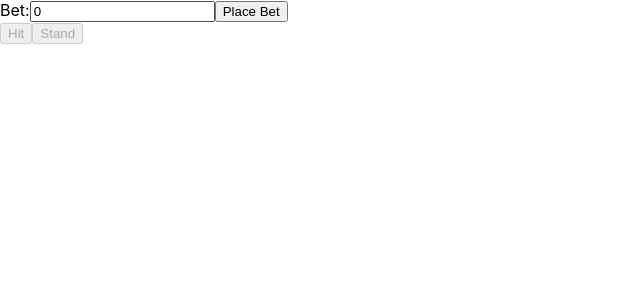
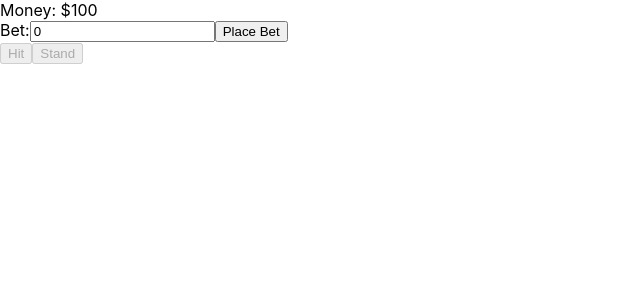
Before and after one commit to ericpretzel/gaucho-gambling, a React (Create React App) app: page / in a window 1280 px wide. Shown: the top 300 px of the page, without its empty margins (0-640 px from the left). Built offline with nearby package versions, Linux system fonts and the light colour scheme.

Commit message:
functioning game of blackjack

```diff
--- a/src/App.js
+++ b/src/App.js
@@ -3,54 +3,9 @@ import Hand from './hand.jsx';
 import BettingForm from './bet.jsx';
 
 const util = require('./util.js');
-
-const gameState = {
-    NOT_STARTED: 0,
-    STARTED: 1,
-    FINISHED: 2,
-}
+const gameState = util.gameState;
 
 class App extends React.Component  {
-
-    /*
-     * This is where most of the game takes place
-     *
-     * PROPS (and/or state variables idk):
-     *
-     * deck:Deck                - the deck
-     *
-     * dealerHand:Hand          - the dealer's hand
-     *
-     * playerHand:Hand          - the player's hand. If we want more than one player, we can make this an array?
-     *
-     * playerMoney:int          - The player's money
-     *
-     * playerBet:int            - The player's current bet
-     *
-     * gameState                - Current state of the game (in progress, finished...etc.?)
-     *
-     *
-     * FUNCTIONS
-     *
-     * render()                 - display the app
-     *
-     * startGame():void         - set up initial conditions: player gets 2 cards face-up, dealer gets 1 card
-     *                            face-up and 1 card face-down. Lock in bet, enable hit/stand buttons... etc
-     *
-     * hit():void               - player hits. Draw card from deck and add it to player hand. stand() if bust.
-     *
-     * split():void             - Not sure how to implement this at the moment
-     *
-     * stand():void             - Evaluate game state after dealer has played. If player busts, they lose.
-     *                            Else if dealer busts, player wins. Else, compare points of dealer and player.
-     *                            Tie if points are equal, otherwise player wins if they have more points
-     *                            and loses if they have less.
-     *                            Finally, update playerMoney appropriately according to what they bet.
-     *
-     * endGame():void           - Empty the hands, return cards to deck, allow player to change bet, etc
-     *
-     *
-     */
 
     constructor(props) {
         super(props);
@@ -114,16 +69,13 @@ class App extends React.Component  {
 
         var card = deck.shift();
         playerHand.push(card);
-        var score = util.calculateTotal(util.evaluateHand(this.state.playerHand));
-        // TODO check if bust
-        console.log(score);//testing vals
+        var playerScore = util.calculateTotal(util.evaluateHand(this.state.playerHand));
 
-
-        if(score > 21){
+        if(playerScore > 21){
             console.log("busted"); //testing to see if values work
             this.stand();
         }
-        if(score == 21){
+        if(playerScore === 21){
             console.log("blackjack"); //testing blackjack
             this.stand();
         }
@@ -141,32 +93,34 @@ class App extends React.Component  {
         // yea
     }
 
+    // ends the game
     stand= ()=> {
+        // dealer hits until the total is >=17
+        var dealerHand = this.state.dealerHand;
+        var deck = this.state.deck;
+        while (util.calculateTotal(util.evaluateHand(dealerHand)) < 17) {
+            var card = deck.shift();
+            dealerHand.push(card);
+        }
 
-        var dealerScore = util.calculateTotal(util.evaluateHand(this.state.dealerHand));
-
-        console.log("dealerScore");
-        console.log(dealerScore);//testing values
+        var dealerScore = util.calculateTotal(util.evaluateHand(dealerHand));
+        console.log("dealerscore=", dealerScore);//testing values
 
         var playerScore = util.calculateTotal(util.evaluateHand(this.state.playerHand));
-
-        console.log("playerScore");
-        console.log(playerScore);// testing values
-
-        if(playerScore == 21){
-            return console.log("stand: blackjack");
-        }
+        console.log("playerScore=", playerScore);// testing values
 
         var isWinner = util.getWinner(playerScore, dealerScore);
 
-        console.log(isWinner); // testing winner
+        console.log("isWinner=", isWinner); // testing winner
 
-        return console.log('stand complete');
-        // call endGame()
-    }
+        // payout is x2.5 if blackjack, x2 if normal win
+        var payoutMultiplier = isWinner ? (playerScore === 21 ? 2.5 : 2) : 0;
 
-    endGame= ()=> {
-        // perform cleanup
+        this.setState((state, props) => ({
+            gameState: gameState.FINISHED,
+            playerMoney: state.playerMoney + state.playerBet * payoutMultiplier
+        }));
+
     }
 
     render() {
@@ -174,7 +128,7 @@ class App extends React.Component  {
         var hitButton = (
         <button onClick={this.hit}
                 disabled={this.state.gameState !== gameState.STARTED}>
-                Hit
+                <span>Hit</span>
         </button>
         );
         var standButton = (
@@ -184,14 +138,19 @@ class App extends React.Component  {
             </button>
         );
 
+        var playerHand = (<Hand className="playerHand" cards={this.state.playerHand} isDealer={false} gameState={this.state.gameState}/>);
+        var dealerHand = (<Hand className="dealerHand" cards={this.state.dealerHand} isDealer={true} gameState={this.state.gameState}/>);
+
+        var bettingForm = (<BettingForm disabled={this.state.gameState===gameState.STARTED} startGame={this.startGame}/>);
         return (
-          <div className="App">
-            <BettingForm disabled={this.state.gameState===gameState.STARTED} startGame={this.startGame}/>
-
+            <div className="App">
+            {"Money: $" + this.state.playerMoney}
+            {bettingForm}
             {hitButton}
             {standButton}
-            <Hand cards={this.state.playerHand}/>
-          </div>
+            {playerHand} <br/>
+            {dealerHand}
+            </div>
         );
     }
 }
--- a/src/bet.jsx
+++ b/src/bet.jsx
@@ -25,9 +25,9 @@ class BettingForm extends React.Component {
             <form onSubmit={this.handleSubmit}>
                 <label>
                     Bet:
-                    <input type="text" value={this.state.value} onChange={this.handleChange}/>
                 </label>
-                <input type="submit" disabled={this.props.disabled} value="Place Bet"/>
+            <input type="text" value={this.state.value} onChange={this.handleChange}/>
+            <input type="submit" disabled={this.props.disabled} value="Place Bet"/>
             </form>
         );
     }
--- a/src/hand.jsx
+++ b/src/hand.jsx
@@ -1,18 +1,31 @@
 import React from 'react';
 import Card from './card.jsx';
 
-
+const util = require('./util.js');
+const gameState = util.gameState;
 
 class Hand extends React.Component {
+
+    label() {
+        if (this.props.gameState !== gameState.NOT_STARTED) {
+            var str = this.props.isDealer ? "Dealer Hand: " : "Player Hand: ";
+            // check if the game is in progress, because the dealer's second card needs to be hidden and not included in the point total.
+            var hand = (this.props.isDealer && this.props.gameState === gameState.STARTED) ? this.props.cards.slice(0, -1) : this.props.cards;
+            str += util.calculateTotal(util.evaluateHand(hand));
+            return str;
+        }
+        return null;
+    }
 
     render() {
                 // iterate through cards and display them
         return(
             <div className="hand">
+            {this.label()}
             {this.props.cards.map((card, i) =>
                 <Card suit={card[1]}
                 rank={card[0]}
-                        isFaceup={true} // change this
+                isFaceup={this.props.isDealer ? i !== this.props.cards.length-1 || this.props.gameState === gameState.FINISHED : true /*hide last card if needed*/ }
                 key={i}
                 />
             )}
@@ -22,7 +35,8 @@ class Hand extends React.Component {
 }
 
 Hand.defaultProps = {
-    cards: []
+    cards: [],
+    isDealer: false
 };
 
 export default Hand;
--- a/src/util.js
+++ b/src/util.js
@@ -1,3 +1,10 @@
+// state of the game
+exports.gameState = {
+    NOT_STARTED: 0,
+    STARTED: 1,
+    FINISHED: 2,
+}
+
 // get a new shuffled deck
 exports.getDeck = ()=> {
     var deck = []
```
Lines whose indentation alone changed are shown as unchanged.
